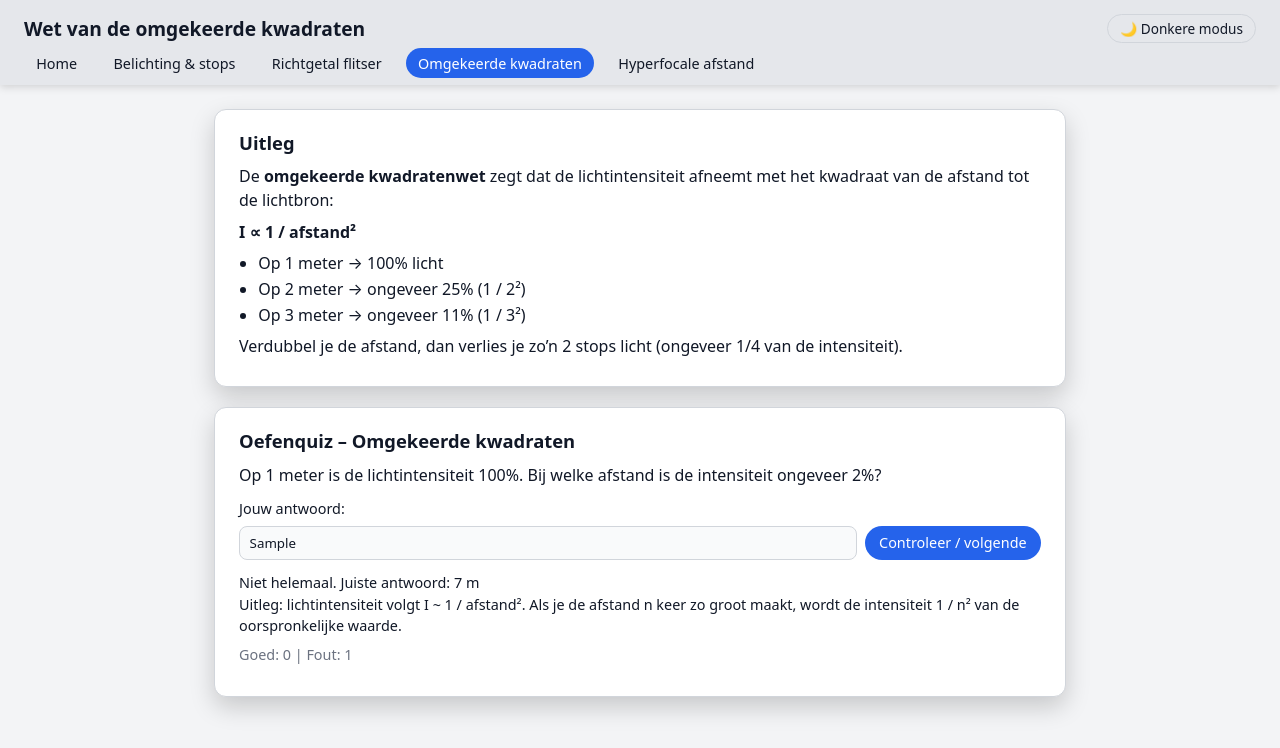
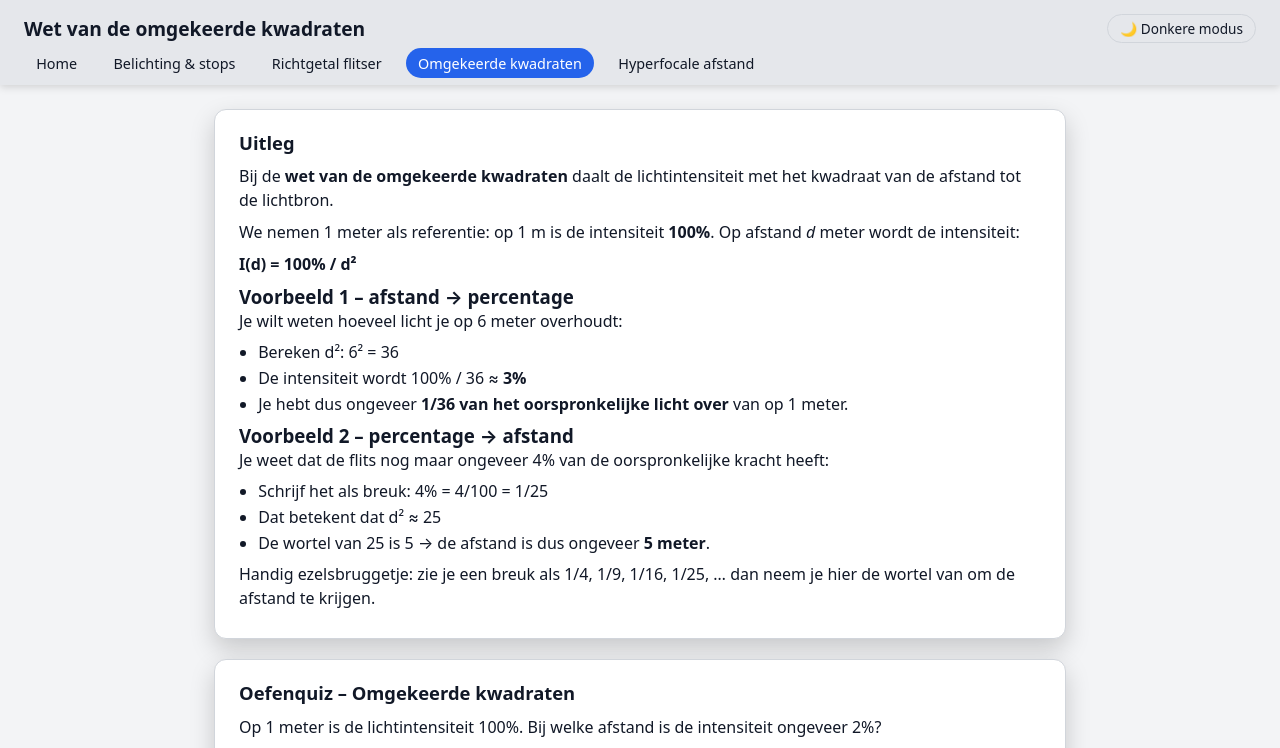
Before and after one commit to 0912293/photo, a plain HTML site: page inverse.html in a window 1280 px wide. Both pictures are taken after typing "Sample" into the empty fields and a click on the button "Controleer / volgende". Shown: the top 748 px of the page. Drawn offline with Linux system fonts and the light colour scheme.

Commit message:
Update inverse.html

```diff
--- a/inverse.html
+++ b/inverse.html
@@ -26,18 +26,38 @@
 </header>
 
 <main>
-  <section class="card explanation hidden">
-    <h2>Uitleg</h2>
-    <p>De <strong>omgekeerde kwadratenwet</strong> zegt dat de lichtintensiteit afneemt met het
-      kwadraat van de afstand tot de lichtbron:</p>
-    <p><strong>I ∝ 1 / afstand²</strong></p>
-    <ul>
-      <li>Op 1 meter → 100% licht</li>
-      <li>Op 2 meter → ongeveer 25% (1 / 2²)</li>
-      <li>Op 3 meter → ongeveer 11% (1 / 3²)</li>
-    </ul>
-    <p>Verdubbel je de afstand, dan verlies je zo’n 2 stops licht (ongeveer 1/4 van de intensiteit).</p>
-  </section>
+ <section class="card explanation hidden">
+  <h2>Uitleg</h2>
+  <p>
+    Bij de <strong>wet van de omgekeerde kwadraten</strong> daalt de lichtintensiteit
+    met het kwadraat van de afstand tot de lichtbron.
+  </p>
+  <p>
+    We nemen 1 meter als referentie: op 1 m is de intensiteit <strong>100%</strong>.
+    Op afstand <em>d</em> meter wordt de intensiteit:
+  </p>
+  <p><strong>I(d) = 100% / d²</strong></p>
+
+  <h3>Voorbeeld 1 – afstand → percentage</h3>
+  <p>Je wilt weten hoeveel licht je op 6 meter overhoudt:</p>
+  <ul>
+    <li>Bereken d²: 6² = 36</li>
+    <li>De intensiteit wordt 100% / 36 ≈ <strong>3%</strong></li>
+    <li>Je hebt dus ongeveer <strong>1/36 van het oorspronkelijke licht over</strong> van op 1 meter.</li>
+  </ul>
+
+  <h3>Voorbeeld 2 – percentage → afstand</h3>
+  <p>Je weet dat de flits nog maar ongeveer 4% van de oorspronkelijke kracht heeft:</p>
+  <ul>
+    <li>Schrijf het als breuk: 4% = 4/100 = 1/25</li>
+    <li>Dat betekent dat d² ≈ 25</li>
+    <li>De wortel van 25 is 5 → de afstand is dus ongeveer <strong>5 meter</strong>.</li>
+  </ul>
+
+  <p>
+    Handig ezelsbruggetje: zie je een breuk als 1/4, 1/9, 1/16, 1/25, … dan neem je hier de wortel van om de afstand te krijgen.
+  </p>
+</section>
 
   <section class="card quiz">
     <h2>Oefenquiz – Omgekeerde kwadraten</h2>
```
